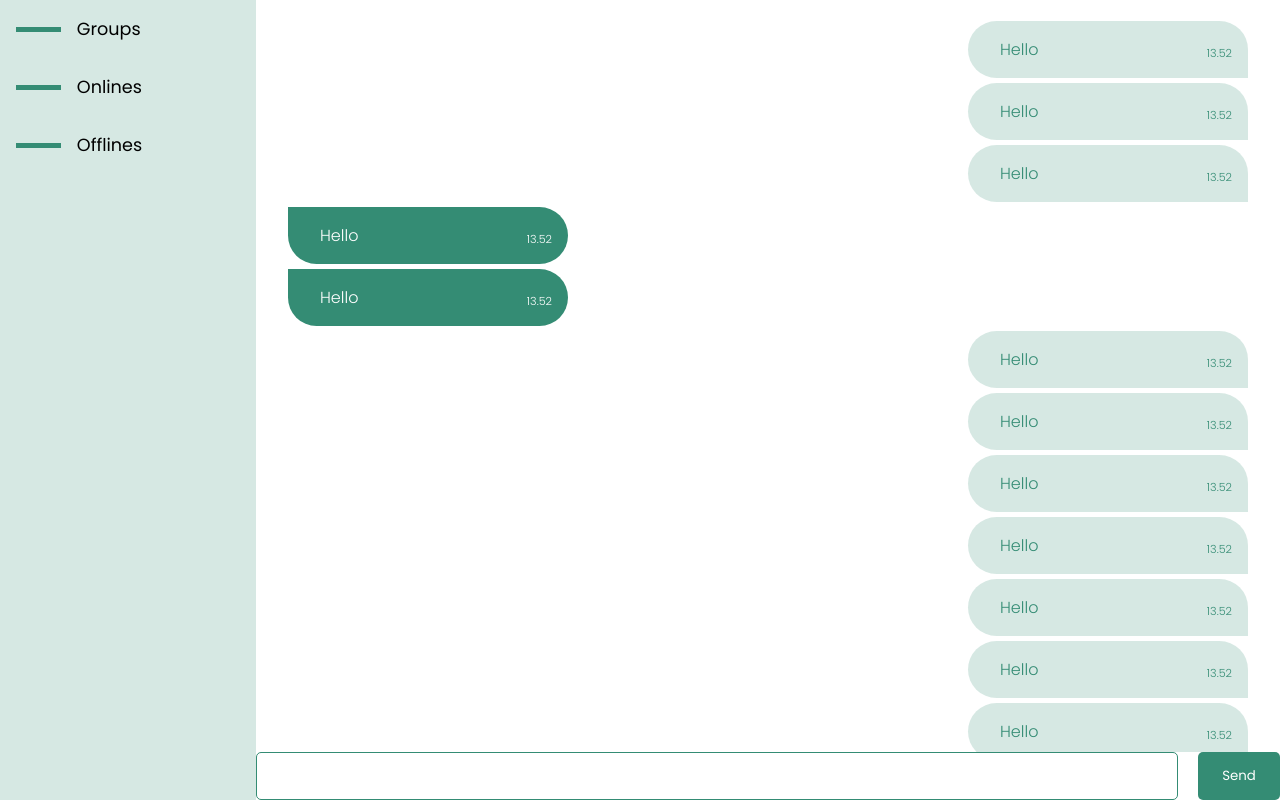
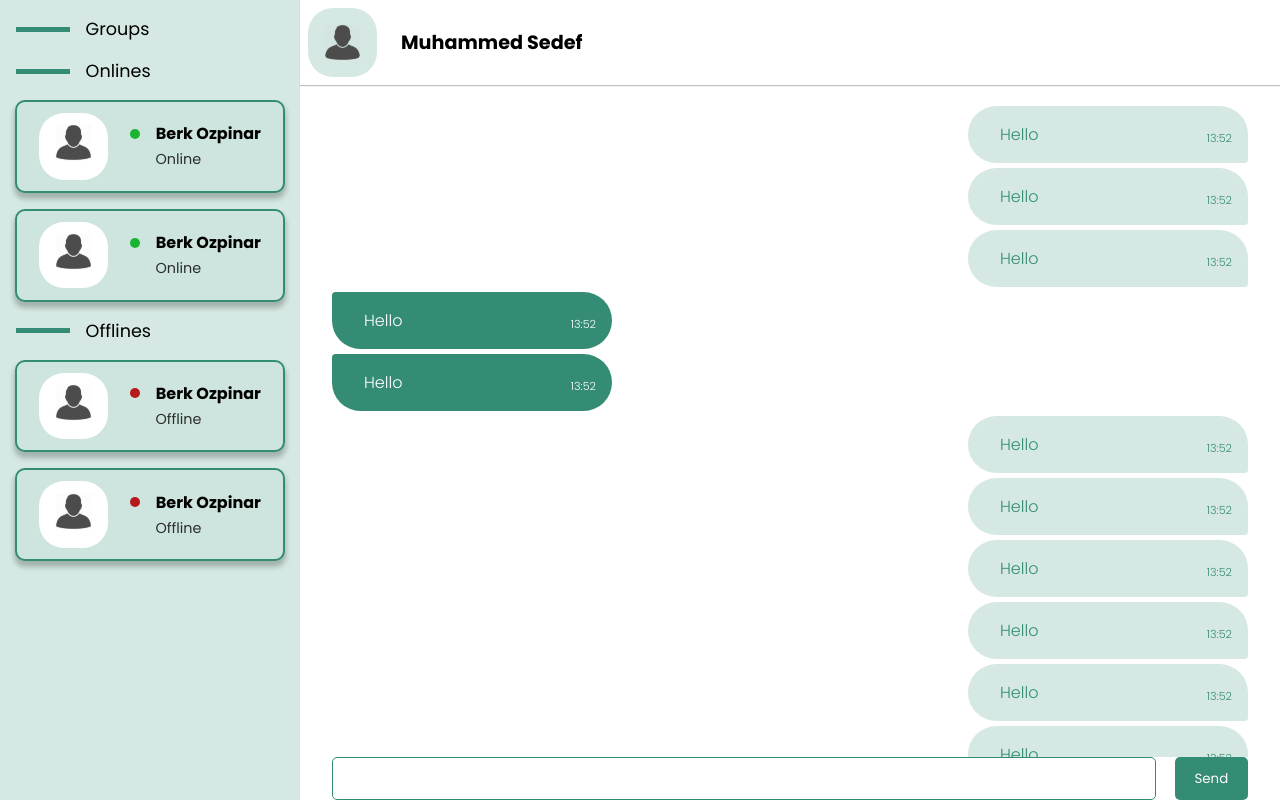
Before and after one commit to ozpinar/chatzy, a React (Create React App) app: page /chat in a window 1280 px wide. Built offline with nearby package versions, Linux system fonts and the light colour scheme.

Commit message:
Added Card, ChatHeader, ScrollBar

```diff
--- a/src/App.js
+++ b/src/App.js
@@ -3,6 +3,9 @@ import Login from './assets/Login/Login'
 import Register from './assets/Register/Register'
 import Message from './components/Message/Message'
 import Chat from './assets/Chat/Chat'
+import Card from './components/Card/Card'
+import ChatHeader from './components/ChatHeader/ChatHeader'
+
 import {
   BrowserRouter as Router,
   Switch,
@@ -17,7 +20,7 @@ function App() {
         <Switch>
           <Route path="/login" exact component={Login}/>
           <Route path="/register" exact component={Register}/>
-          <Route path="/me" exact component={Message}/>
+          <Route path="/test" exact component={ChatHeader}/>
           <Route path="/chat" exact component={Chat}/>
         </Switch>
       </Router>
--- a/src/assets/Chat/Chat.js
+++ b/src/assets/Chat/Chat.js
@@ -1,6 +1,8 @@
 import React from 'react'
 import styles from './chat.module.css'
 import Message from '../../components/Message/Message'
+import Card from '../../components/Card/Card'
+import ChatHeader from '../../components/ChatHeader/ChatHeader'
 
 const Chat = () => {
     return (
@@ -18,15 +20,26 @@ const Chat = () => {
                         <div className={styles.indicator}></div>
                         <span>Onlines</span>
                     </div>
+                    <div className={styles.users}>
+                        <Card></Card>
+                        <Card></Card>
+                    </div>
                 </div>
                 <div className={styles.offlines}>
                     <div className={styles.header}>
                         <div className={styles.indicator}></div>
                         <span>Offlines</span>
                     </div>
+                    <div className={styles.users}>
+                        <Card status="Offline" ></Card>
+                        <Card status="Offline"></Card>
+                    </div>
                 </div>
             </div>
             <div className={styles.right}>
+                <div className={styles.chatHeader}>
+                    <ChatHeader></ChatHeader>
+                </div>
                 <div className={styles.messages}>
                     <Message type="sent"></Message>
                     <Message type="sent"></Message>
--- a/src/assets/Chat/chat.module.css
+++ b/src/assets/Chat/chat.module.css
@@ -1,3 +1,11 @@
+::-webkit-scrollbar {
+    width: 10px;
+    background: rgba(52, 140, 116, 0.2);
+}
+::-webkit-scrollbar-thumb {
+    background: #348C74;
+}
+
 .chat {
     display: flex;
     position: absolute;
@@ -23,6 +31,7 @@
 }
 .input {
     flex:1;
+    padding: 0 2rem;
 }
 .input input {
     width: 90%;
@@ -51,7 +60,8 @@
 
 .left {
     background-color: rgba(52, 140, 116, 0.2);;
-    flex: 2
+    flex: 2;
+    min-width: 300px;
 }
 
 .indicator {
@@ -72,6 +82,15 @@
     font-size: 1.1rem;
 }
 
+.users {
+    display: flex;
+    flex-direction: column;
+}
+
+.onlines, .offlines {
+    margin-top: -1rem;
+}
+
 @media screen and (max-width: 1500px) {
     .chat {
         width: 100vw;
--- a/src/components/Card/Card.js
+++ b/src/components/Card/Card.js
@@ -1,11 +1,29 @@
 import React from 'react'
-import styles from 'card.module.css'
+import styles from './card.module.css'
+import Photo from '../../images/pp.svg'
 
-const Card = ( {name, status, photo} ) => {
+const Card = ( {name = "Berk Ozpinar", status = "Online", photo = Photo} ) => {
+    const indicator = {
+        width: '10px',
+        height: '10px',
+        borderRadius: '50%',
+        backgroundColor: status === "Online" ? "#19B532" : "#B51919",
+    }
+
     return (
-        <div>
-            <div className={styles.photo}></div>
-            <div className={styles.info}></div>
+        <div className={styles.cardContainer}>
+            <div className={styles.card}>
+                <div className={styles.photo}>
+                    <img src={photo} alt="" />
+                </div>
+                <div className={styles.info}>
+                    <div className={styles.top}>
+                        <div style={indicator} ></div>
+                        <span>{name}</span>
+                    </div>
+                    <span>{status}</span>
+                </div>
+            </div>
         </div>
     )
 }
--- a/src/components/Card/card.module.css
+++ b/src/components/Card/card.module.css
@@ -0,0 +1,41 @@
+.cardContainer {
+    width: 100%;
+    display: flex;
+    justify-content: center;
+    align-items: center;
+}
+
+.card {
+    width: 90%;
+    background-color: #CEE4DE;
+    display: flex;
+    align-items: center;
+    justify-content: space-around;
+    padding: .7rem;
+    border: 2px solid #348C74;
+    border-radius: 10px;
+    box-shadow: 0px 5px 5px 1px rgba(12, 29, 21, 0.25);
+    margin-bottom: 1rem;
+}
+
+.top{
+    display: flex;
+    align-items: center;
+}
+
+.top span {
+    font-weight: 700;
+    margin-left: 1rem;
+}
+
+.photo {
+    padding: .7rem 1rem;
+    border-radius: 25px;
+    background-color: white;
+}
+
+.info > span {
+    font-size: .9rem;
+    opacity: .8;
+    margin-left: 1.6rem;
+}
--- a/src/components/ChatHeader/ChatHeader.js
+++ b/src/components/ChatHeader/ChatHeader.js
@@ -1,9 +1,11 @@
 import React from 'react'
 import styles from './chatheader.module.css'
+import Photo from '../../images/pp.svg'
 
-const ChatHeader = ( {photo, name} ) => {
+
+const ChatHeader = ( {photo = Photo, name = "Muhammed Sedef"} ) => {
     return (
-        <div>
+        <div className = {styles.chatHeader}>
             <img src={photo}/>
             <span>{name}</span>
         </div>
--- a/src/components/ChatHeader/chatheader.module.css
+++ b/src/components/ChatHeader/chatheader.module.css
@@ -0,0 +1,19 @@
+
+.chatHeader {
+    display: flex;
+    align-items: center;
+    padding: .5rem;
+    box-shadow: 0px 1px 1px rgba(0, 0, 0, 0.25);
+}
+
+.chatHeader span {
+    font-weight: 700;
+    font-size: 1.2rem;
+    margin-left: 1.5rem;
+}
+
+.chatHeader img {
+    padding: 1rem 1rem;
+    border-radius: 25px;
+    background-color: #D6E8E3;
+}
--- a/src/components/Message/Message.js
+++ b/src/components/Message/Message.js
@@ -1,7 +1,7 @@
 import React from 'react'
 import styles from './message.module.css'
 
-const Message = ( {children = "Hello", type = "recieved", time = "13.52"} ) => {
+const Message = ( {children = "Hello", type = "recieved", time = "13:52"} ) => {
     const customContainer = {
         justifyContent: type === "recieved" ? "flex-start" : "flex-end",
     }
@@ -14,7 +14,7 @@ const Message = ( {children = "Hello", type = "recieved", time = "13.52"} ) => {
         maxWidth: "280px",
         padding: "1rem 2rem",
         paddingRight: "3rem",
-        borderRadius: type === "recieved" ? "0px 40px 40px 40px" : "40px 40px 0px 40px"
+        borderRadius: type === "recieved" ? "5px 40px 40px 40px" : "40px 40px 5px 40px"
     }
 
     return (
```
Also changed, not shown: src/images/pp.svg (added), 1 other file (tests, documents, lock files or other folders).
